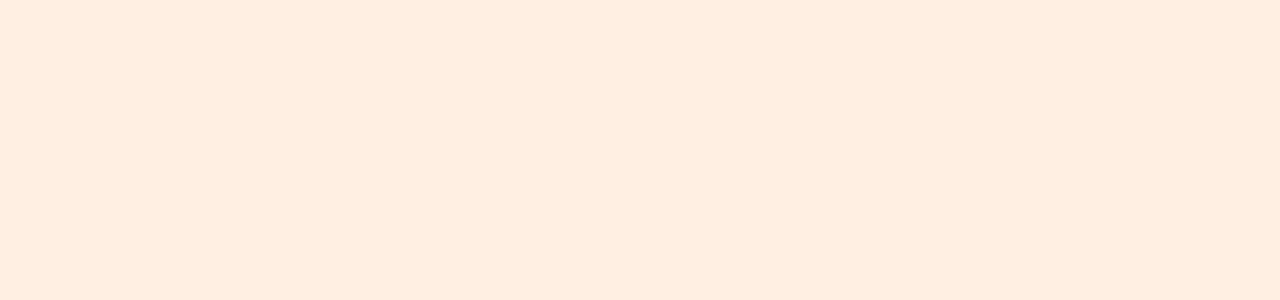
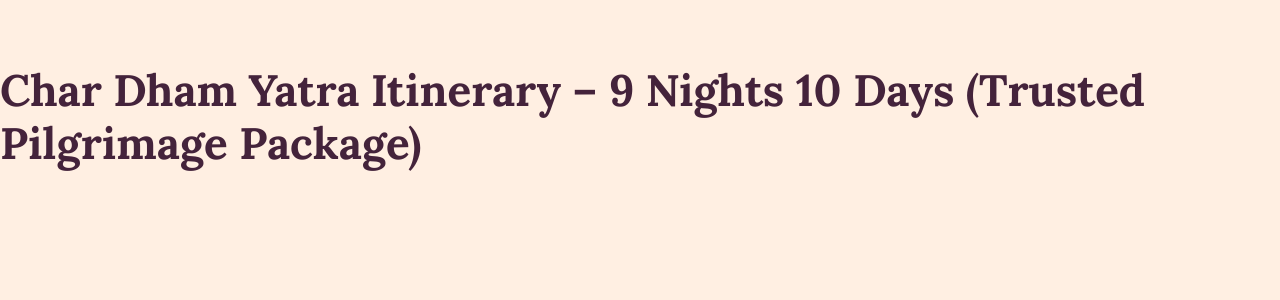
Before and after one commit to Sarita595k/Char_Dham_Frontend, a React (Vite) app: page /trending in a window 1280 px wide. Before the commit this address had no page. Shown: the top 300 px of the page. Built offline with nearby package versions, Linux system fonts and the light colour scheme.

Commit message:
whats trnding page created

```diff
--- a/src/App.jsx
+++ b/src/App.jsx
@@ -6,6 +6,7 @@ import { Route, Routes } from 'react-router-dom';
 import PrivacyPolicy from "./Pages/PrivacyPolicy"
 import RefundPolicy from "./Pages/RefundPolicy"
 import TermsCondition from "./Pages/TermsCondition"
+import WhatsTrendingPage from './Components/WhatsTrendingPage';
 
 
 const App = () => {
@@ -16,6 +17,7 @@ const App = () => {
         <Route path='/privacy' element={<PrivacyPolicy />} />
         <Route path='/refund' element={<RefundPolicy />} />
         <Route path='/terms' element={<TermsCondition />} />
+        <Route path='/trending' element={<WhatsTrendingPage />} />
       </Routes>
     </>
   )
--- /dev/null
+++ b/src/Components/WhatsTrendingPage.jsx
@@ -0,0 +1,12 @@
+import React from 'react'
+import { Heading } from './Heading'
+
+const WhatsTrendingPage = () => {
+    return (
+        <div>
+            <Heading heading={`Char Dham Yatra Itinerary – 9 Nights 10 Days (Trusted Pilgrimage Package)`} />
+        </div>
+    )
+}
+
+export default WhatsTrendingPage
```
